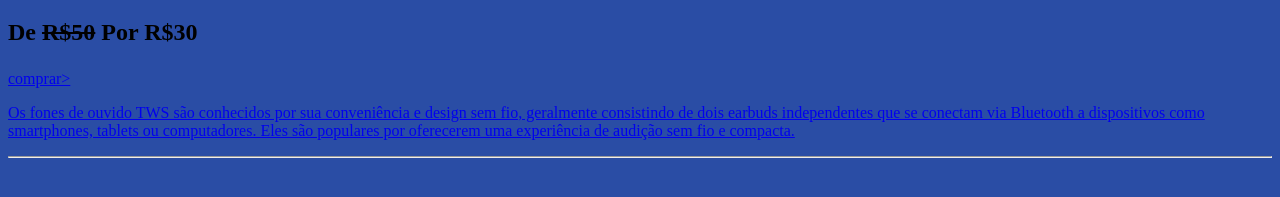
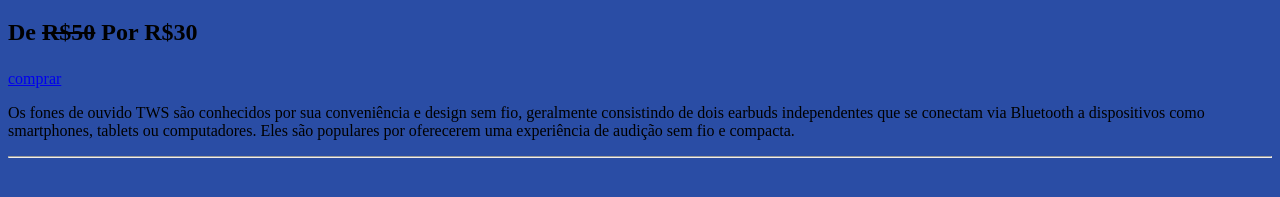
Before and after one commit to jmports/JM.IMPORTS.COM, a plain HTML site: page index.html in a window 1280 px wide. Shown: the part 505-702 px from the top of the page. Drawn offline with Linux system fonts and the light colour scheme.

Commit message:
Update index.html

```diff
--- a/index.html
+++ b/index.html
@@ -13,7 +13,7 @@
 <h2>fone de ouvido bluetooh x15 tws</h2>
 <img src="https://tse2.mm.bing.net/th?id=OIP.-lkMEgyXi_zEEPj8_47ezwHaFj&pid=Api&P=0&h=180" alt="fone de ouvido">
 <h2><p>De <s>R$50</s> Por R$30</p></h2>
-    <a href="Untitled-1.html11.html">comprar>
+    <a href="Untitled-1.html11.html">comprar</a>
 
         <p>Os fones de ouvido TWS são conhecidos por sua conveniência e design sem fio, geralmente consistindo de dois earbuds independentes que se conectam via Bluetooth a dispositivos como smartphones, tablets ou computadores. Eles são populares por oferecerem uma experiência de audição sem fio e compacta.</p>
 <hr>
```
